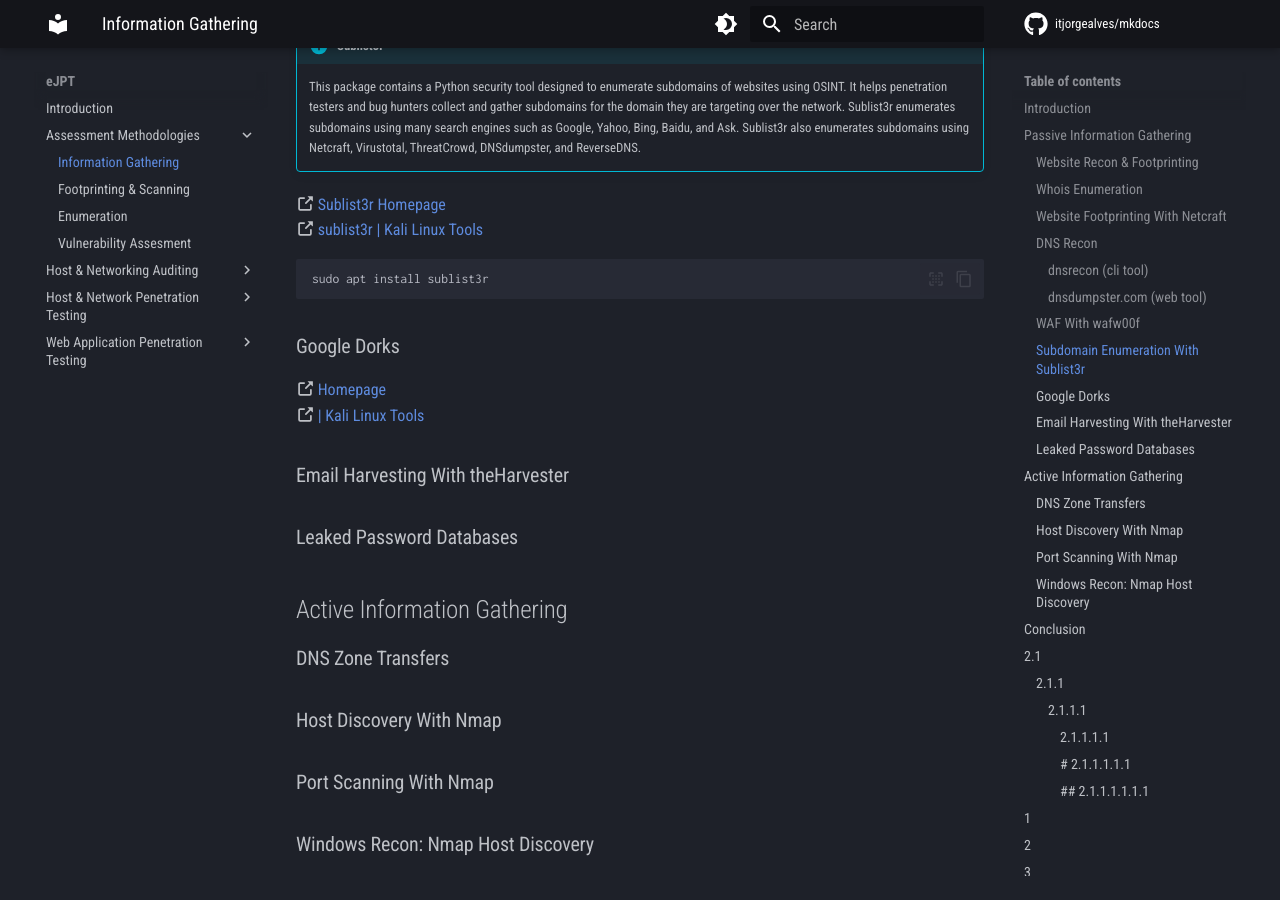
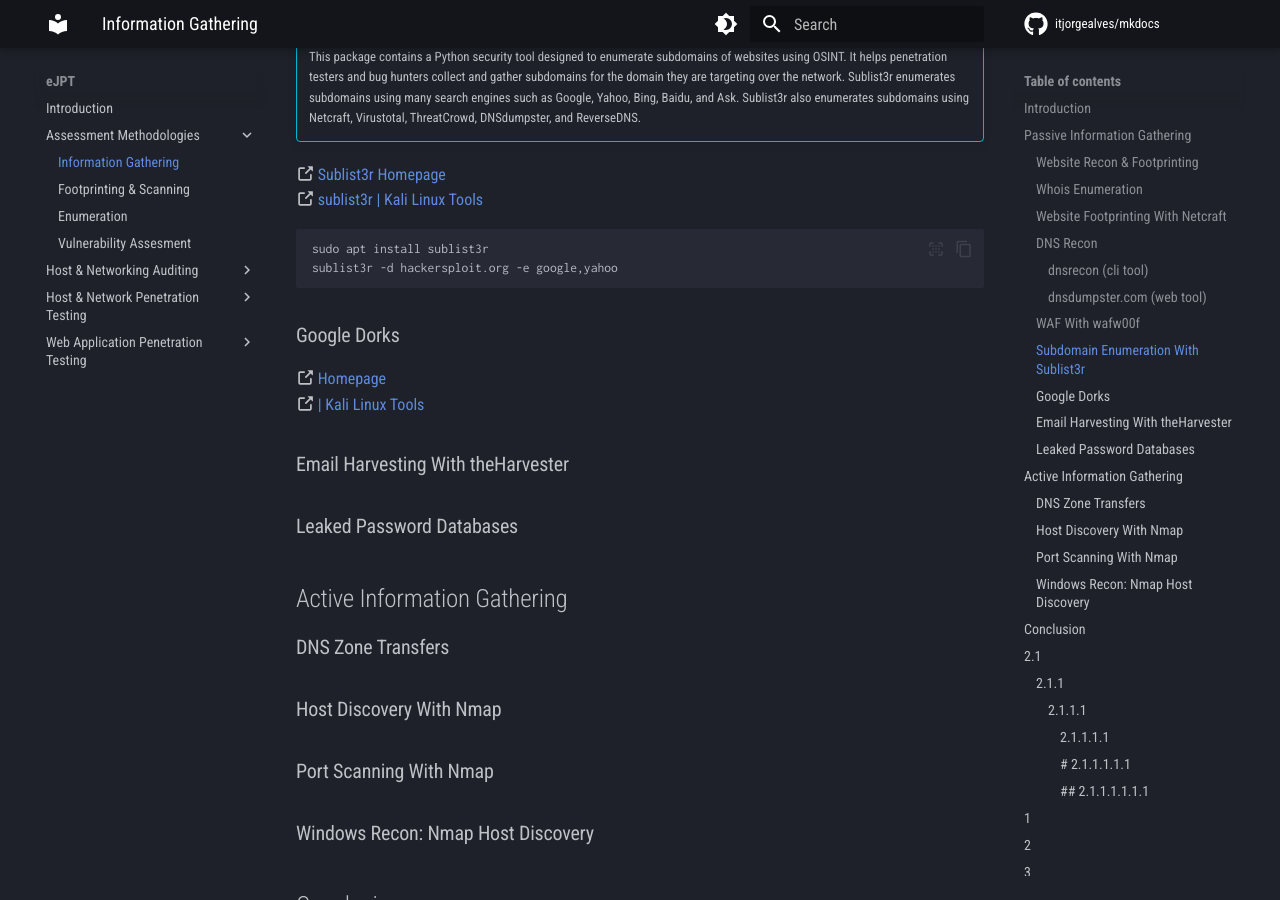
Before and after one commit to itjorgealves/mkdocs, an MkDocs documentation site: the page built from docs/eJPT/S1-Assessment-Methodologies/C1-Information-Gathering/Information-Gathering.md, in a window 1280 px wide and 900 px high, scrolled down 1274 px. Built offline with MkDocs 1.6.1 and Material for MkDocs 9.7.7, drawn with Linux system fonts in a browser that asks for light colours; comment, search, counter and statistics services are not loaded.

Commit message:
Update documentation

````diff
--- a/docs/eJPT/S1-Assessment-Methodologies/C1-Information-Gathering/Information-Gathering.md
+++ b/docs/eJPT/S1-Assessment-Methodologies/C1-Information-Gathering/Information-Gathering.md
@@ -32,13 +32,13 @@ wafw00f hackersploit.org -a
 ```
 
 ### Subdomain Enumeration With Sublist3r ###
----------
 !!! info "Sublist3r"
     This package contains a Python security tool designed to enumerate subdomains of websites using OSINT. It helps penetration testers and bug hunters collect and gather subdomains for the domain they are targeting over the network. Sublist3r enumerates subdomains using many search engines such as Google, Yahoo, Bing, Baidu, and Ask. Sublist3r also enumerates subdomains using Netcraft, Virustotal, ThreatCrowd, DNSdumpster, and ReverseDNS.
 :octicons-link-external-16: [Sublist3r Homepage](https://github.com/aboul3la/Sublist3r)
 :octicons-link-external-16: [sublist3r | Kali Linux Tools](https://www.kali.org/tools/sublist3r/)
 ``` bash
 sudo apt install sublist3r
+sublist3r -d hackersploit.org -e google,yahoo
 ```
 <!--------->
 ### Google Dorks
````
